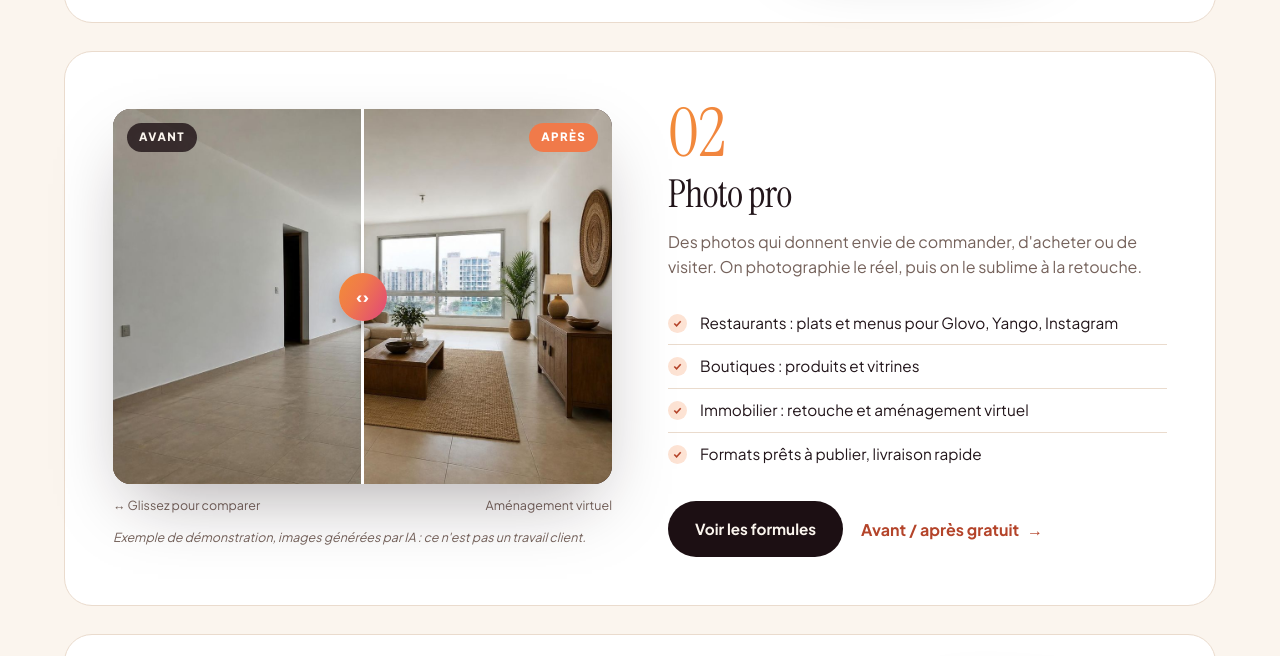
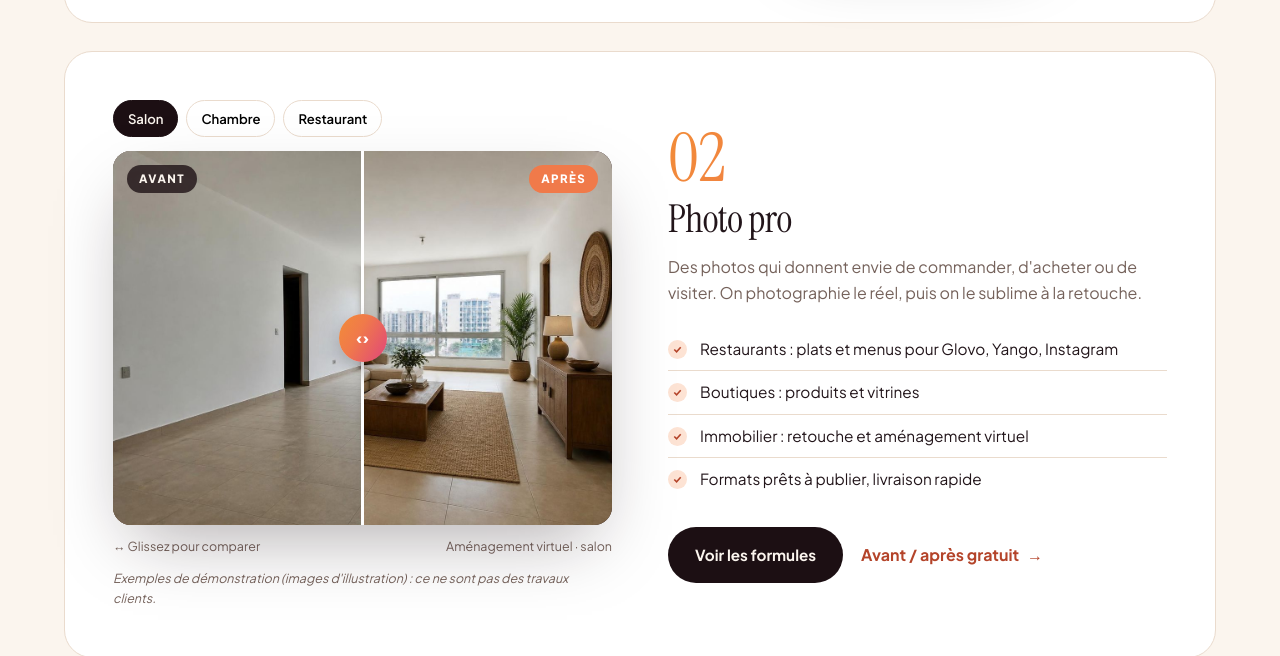
Before and after one commit to Donaldkouassi/Donaldkouassi.github.io, a plain HTML site: page index.html in a window 1280 px wide. Shown: the part 1879-2535 px from the top of the page. Drawn offline with Linux system fonts and the light colour scheme.

Commit message:
Comparateur : chambre et restaurant

```diff
--- a/index.html
+++ b/index.html
@@ -511,7 +511,7 @@ footer a:hover { color: var(--accent); }
             <span class="ba-focus"></span>
           </div>
           <div class="ba-meta"><span>↔ Glissez pour comparer</span><span id="ba-title"></span></div>
-          <p class="ba-meta"><em>Exemple de démonstration, images générées par IA : ce n'est pas un travail client.</em></p>
+          <p class="ba-meta"><em>Exemples de démonstration (images d'illustration) : ce ne sont pas des travaux clients.</em></p>
         </div>
       </article>
 
@@ -836,8 +836,9 @@ footer a:hover { color: var(--accent); }
 
   // Comparateur avant / après (passer ready à true quand les images sont dans assets/demo/)
   var BA = [
-    { key: "salon", tab: "Immobilier", title: "Aménagement virtuel" },
-    { key: "plat", tab: "Restaurant", title: "Photo de plat", ready: false },
+    { key: "salon", tab: "Salon", title: "Aménagement virtuel · salon" },
+    { key: "chambre", tab: "Chambre", title: "Aménagement virtuel · chambre" },
+    { key: "plat", tab: "Restaurant", title: "Photo de plat" },
     { key: "produit", tab: "Boutique", title: "Photo de boutique", ready: false }
   ].filter(function (ex) { return ex.ready !== false; });
   var ba = document.getElementById("ba");
```
